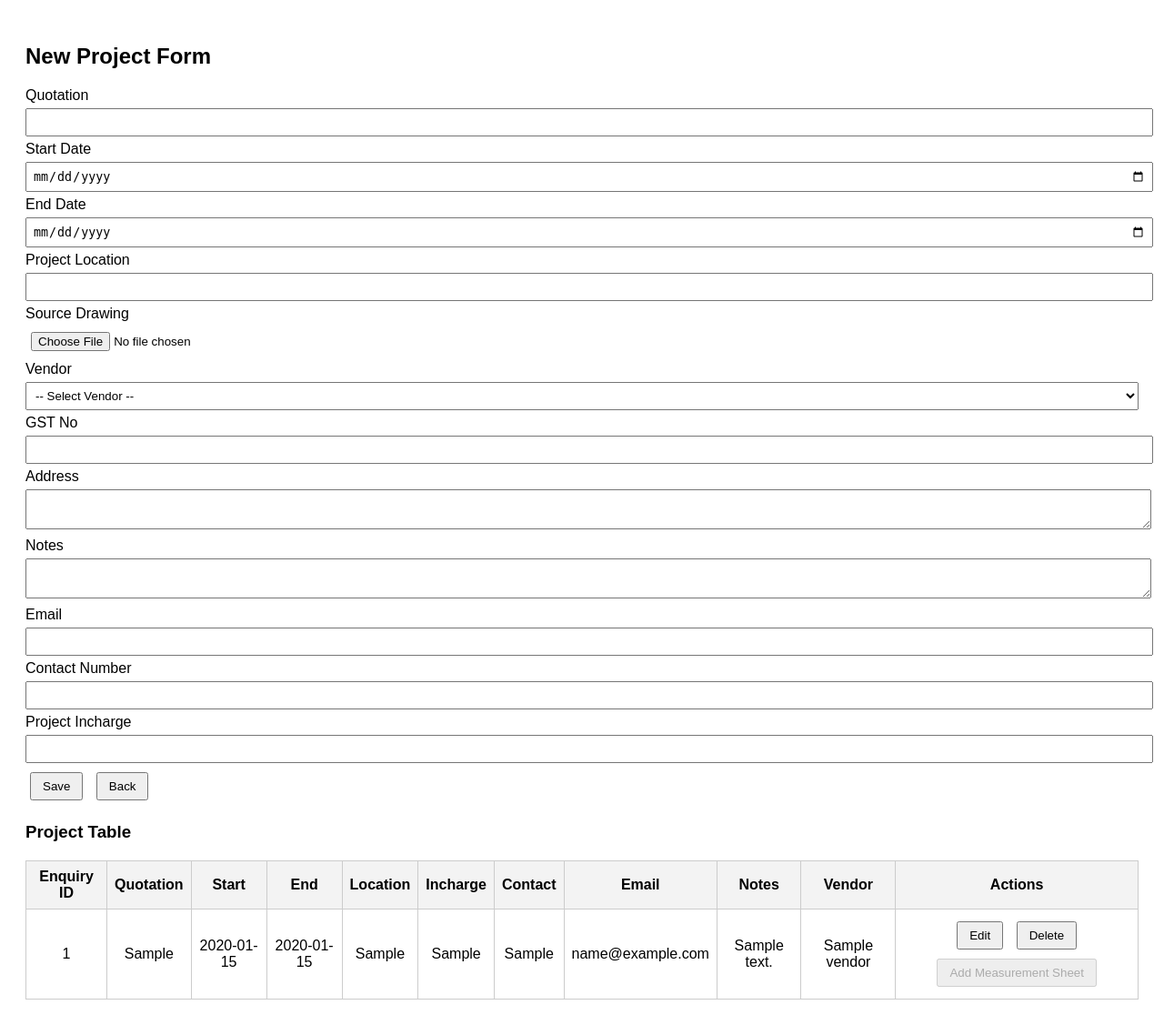
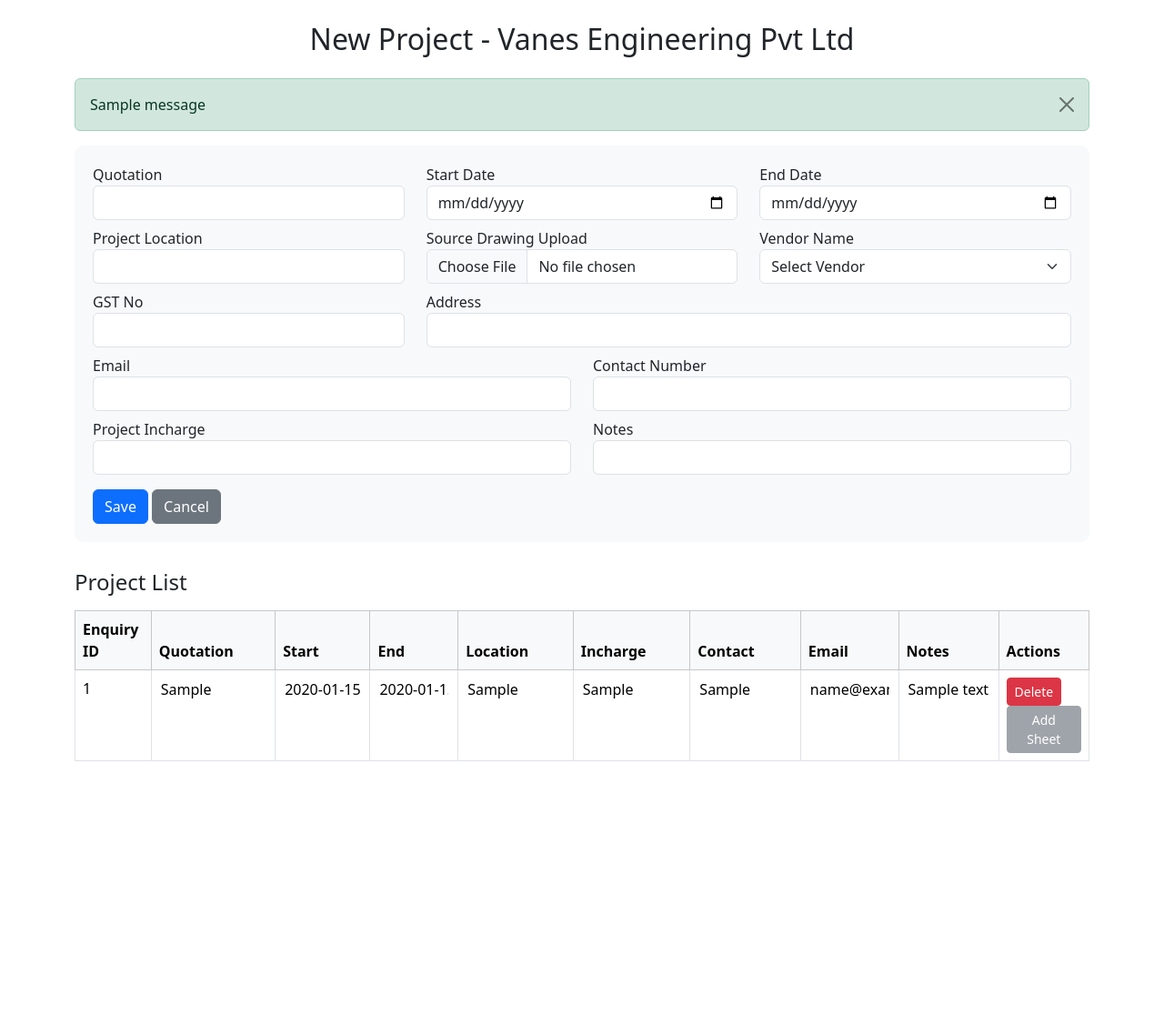
Before and after one commit to dudetech-web/Vanesengineering.com, a Flask app: page /new_project in a window 1280 px wide. Shown: the whole page at 91% size. After the commit the page ends 837 px from the top, so only its background shows below. Run offline with Flask 3, Linux system fonts and the light colour scheme; tables that the repository leaves empty hold one stand-in row (values such as "Sample post"); one stand-in notice (Sample message) is shown.

Commit message:
Update new_project.html

```diff
--- a/templates/new_project.html
+++ b/templates/new_project.html
@@ -1,66 +1,129 @@
 <!DOCTYPE html>
-<html>
+<html lang="en">
 <head>
-    <title>New Project</title>
+    <meta charset="UTF-8">
+    <title>New Project - Vanes Engineering Pvt Ltd</title>
+    <link rel="stylesheet" href="https://cdn.jsdelivr.net/npm/bootstrap@5.3.3/dist/css/bootstrap.min.css">
+    <script src="https://cdn.jsdelivr.net/npm/bootstrap@5.3.3/dist/js/bootstrap.bundle.min.js"></script>
+    <script src="https://cdn.jsdelivr.net/npm/axios/dist/axios.min.js"></script>
     <style>
-        body { font-family: Arial; padding: 20px; }
-        input, select, textarea { width: 100%; margin: 5px 0; padding: 6px; }
-        button { padding: 6px 12px; margin: 5px; }
-        table { width: 100%; border-collapse: collapse; margin-top: 20px; }
-        th, td { border: 1px solid #ccc; padding: 8px; text-align: center; }
-        th { background-color: #f3f3f3; }
+        .form-section {
+            background-color: #f8f9fa;
+            padding: 20px;
+            border-radius: 10px;
+            margin-bottom: 30px;
+        }
+        td input {
+            width: 100%;
+            border: none;
+            background: transparent;
+        }
+        td input:focus {
+            outline: none;
+            background: #eef;
+        }
     </style>
 </head>
-<body>
-    <h2>New Project Form</h2>
-    <form method="POST" enctype="multipart/form-data">
+<body class="container py-4">
+
+    <h2 class="mb-4 text-center">New Project - Vanes Engineering Pvt Ltd</h2>
+
+    {% with messages = get_flashed_messages(with_categories=true) %}
+        {% if messages %}
+            {% for category, message in messages %}
+                <div class="alert alert-{{ category }} alert-dismissible fade show" role="alert">
+                    {{ message }}
+                    <button type="button" class="btn-close" data-bs-dismiss="alert"></button>
+                </div>
+            {% endfor %}
+        {% endif %}
+    {% endwith %}
+
+    <div class="form-section">
+        <form action="{{ url_for('new_project') }}" method="POST" enctype="multipart/form-data">
+            <div class="row mb-2">
+                <div class="col-md-4">
                     <label>Quotation</label>
-        <input type="text" name="quotation" required>
+                    <input type="text" name="quotation" class="form-control" required>
+                </div>
+                <div class="col-md-4">
+                    <label>Start Date</label>
+                    <input type="date" name="start_date" class="form-control" required>
+                </div>
+                <div class="col-md-4">
+                    <label>End Date</label>
+                    <input type="date" name="end_date" class="form-control" required>
+                </div>
+            </div>
 
-        <label>Start Date</label>
-        <input type="date" name="start_date" required>
-
-        <label>End Date</label>
-        <input type="date" name="end_date" required>
-
+            <div class="row mb-2">
+                <div class="col-md-4">
                     <label>Project Location</label>
-        <input type="text" name="location">
-
-        <label>Source Drawing</label>
-        <input type="file" name="drawing">
-
-        <label>Vendor</label>
-        <select name="vendor_id" id="vendorSelect" required onchange="fillVendorDetails()">
-            <option value="">-- Select Vendor --</option>
-            {% for v in vendors %}
-            <option value="{{ v.id }}" data-gst="{{ v.gst }}" data-address="{{ v.address }}">{{ v.name }}</option>
+                    <input type="text" name="location" class="form-control" required>
+                </div>
+                <div class="col-md-4">
+                    <label>Source Drawing Upload</label>
+                    <input type="file" name="drawing" class="form-control">
+                </div>
+                <div class="col-md-4">
+                    <label>Vendor Name</label>
+                    <select name="vendor_id" id="vendor_id" class="form-select" required onchange="autofillVendor()">
+                        <option value="">Select Vendor</option>
+                        {% for vendor in vendors %}
+                            <option value="{{ vendor.id }}"
+                                    data-gst="{{ vendor.gst }}"
+                                    data-address="{{ vendor.address }}">
+                                {{ vendor.name }}
+                            </option>
                         {% endfor %}
                     </select>
+                </div>
+            </div>
 
+            <div class="row mb-2">
+                <div class="col-md-4">
                     <label>GST No</label>
-        <input type="text" name="gst_no" id="gstField" readonly>
+                    <input type="text" name="gst_no" id="gst_no" class="form-control" readonly>
+                </div>
+                <div class="col-md-8">
+                    <label>Address</label>
+                    <input type="text" name="address" id="address" class="form-control" readonly>
+                </div>
+            </div>
 
-        <label>Address</label>
-        <textarea name="address" id="addressField" readonly></textarea>
+            <div class="row mb-2">
+                <div class="col-md-6">
+                    <label>Email</label>
+                    <input type="email" name="email" class="form-control">
+                </div>
+                <div class="col-md-6">
+                    <label>Contact Number</label>
+                    <input type="text" name="contact" class="form-control">
+                </div>
+            </div>
 
+            <div class="row mb-2">
+                <div class="col-md-6">
+                    <label>Project Incharge</label>
+                    <input type="text" name="incharge" class="form-control">
+                </div>
+                <div class="col-md-6">
                     <label>Notes</label>
-        <textarea name="notes"></textarea>
+                    <input type="text" name="notes" class="form-control">
+                </div>
+            </div>
 
-        <label>Email</label>
-        <input type="email" name="email">
+            <div class="mt-3">
+                <button class="btn btn-primary">Save</button>
+                <a href="{{ url_for('dashboard') }}" class="btn btn-secondary">Cancel</a>
+            </div>
+        </form>
+    </div>
 
-        <label>Contact Number</label>
-        <input type="text" name="contact">
+    <h4 class="mb-3">Project List</h4>
 
-        <label>Project Incharge</label>
-        <input type="text" name="incharge">
-
-        <button type="submit">Save</button>
-        <a href="/dashboard"><button type="button">Back</button></a>
-    </form>
-
-    <h3>Project Table</h3>
-    <table>
+    <table class="table table-bordered table-hover">
+        <thead class="table-light">
             <tr>
                 <th>Enquiry ID</th>
                 <th>Quotation</th>
@@ -71,80 +134,62 @@
                 <th>Contact</th>
                 <th>Email</th>
                 <th>Notes</th>
-            <th>Vendor</th>
                 <th>Actions</th>
             </tr>
-        {% for proj in projects %}
-        <tr>
-            <td>{{ proj.enquiry_id }}</td>
-            <td contenteditable="true">{{ proj.quotation }}</td>
-            <td contenteditable="true">{{ proj.start_date }}</td>
-            <td contenteditable="true">{{ proj.end_date }}</td>
-            <td contenteditable="true">{{ proj.location }}</td>
-            <td contenteditable="true">{{ proj.incharge }}</td>
-            <td contenteditable="true">{{ proj.contact }}</td>
-            <td contenteditable="true">{{ proj.email }}</td>
-            <td contenteditable="true">{{ proj.notes }}</td>
-            <td>{{ proj.vendor.name }}</td>
+        </thead>
+        <tbody>
+            {% for project in projects %}
+            <tr data-id="{{ project.id }}">
+                <td>{{ project.enquiry_id }}</td>
+                <td><input value="{{ project.quotation }}" class="edit" data-field="quotation"></td>
+                <td><input value="{{ project.start_date }}" class="edit" data-field="start_date"></td>
+                <td><input value="{{ project.end_date }}" class="edit" data-field="end_date"></td>
+                <td><input value="{{ project.location }}" class="edit" data-field="location"></td>
+                <td><input value="{{ project.incharge }}" class="edit" data-field="incharge"></td>
+                <td><input value="{{ project.contact }}" class="edit" data-field="contact"></td>
+                <td><input value="{{ project.email }}" class="edit" data-field="email"></td>
+                <td><input value="{{ project.notes }}" class="edit" data-field="notes"></td>
                 <td>
-                <button onclick="enableEdit(this)">Edit</button>
-                <button onclick="saveEdit(this, {{ proj.id }})" style="display:none;">Save</button>
-                <button onclick="confirmDelete('{{ url_for('delete_project', project_id=proj.id) }}')">Delete</button>
-                <button disabled>Add Measurement Sheet</button>
+                    <button class="btn btn-sm btn-danger" onclick="confirmDelete({{ project.id }})">Delete</button>
+                    <button class="btn btn-sm btn-secondary" disabled>Add Sheet</button>
                 </td>
             </tr>
             {% endfor %}
+        </tbody>
     </table>
 
     <script>
-    function fillVendorDetails() {
-        const sel = document.getElementById('vendorSelect');
-        const gst = sel.options[sel.selectedIndex].getAttribute('data-gst');
-        const addr = sel.options[sel.selectedIndex].getAttribute('data-address');
-        document.getElementById('gstField').value = gst;
-        document.getElementById('addressField').value = addr;
+        function autofillVendor() {
+            const vendor = document.getElementById("vendor_id");
+            const selected = vendor.options[vendor.selectedIndex];
+            document.getElementById("gst_no").value = selected.dataset.gst || '';
+            document.getElementById("address").value = selected.dataset.address || '';
         }
 
-    function confirmDelete(url) {
-        if (confirm('Are you sure you want to delete this project?')) {
-            window.location.href = url;
+        // Inline Editing
+        document.querySelectorAll('.edit').forEach(input => {
+            input.addEventListener('change', async function () {
+                const tr = this.closest('tr');
+                const id = tr.dataset.id;
+                const fields = tr.querySelectorAll('.edit');
+                const data = {};
+                fields.forEach(f => {
+                    data[f.dataset.field] = f.value;
+                });
+                try {
+                    await axios.post(`/update_project/${id}`, data);
+                } catch (err) {
+                    alert('Error saving changes.');
+                }
+            });
+        });
+
+        function confirmDelete(id) {
+            if (confirm("Are you sure to delete this project?")) {
+                window.location.href = "/delete_project/" + id;
             }
         }
+    </script>
 
-    function enableEdit(btn) {
-        const row = btn.closest('tr');
-        row.querySelectorAll('[contenteditable]').forEach(td => td.contentEditable = 'true');
-        btn.style.display = 'none';
-        btn.nextElementSibling.style.display = 'inline-block';
-    }
-
-    function saveEdit(btn, id) {
-        const row = btn.closest('tr');
-        const cells = row.querySelectorAll('[contenteditable]');
-        const data = {
-            quotation: cells[0].innerText.trim(),
-            start_date: cells[1].innerText.trim(),
-            end_date: cells[2].innerText.trim(),
-            location: cells[3].innerText.trim(),
-            incharge: cells[4].innerText.trim(),
-            contact: cells[5].innerText.trim(),
-            email: cells[6].innerText.trim(),
-            notes: cells[7].innerText.trim()
-        };
-
-        fetch(`/update_project/${id}`, {
-            method: 'POST',
-            headers: { 'Content-Type': 'application/json' },
-            body: JSON.stringify(data)
-        }).then(res => {
-            if (res.ok) alert('Saved!');
-            else alert('Error!');
-        });
-
-        row.querySelectorAll('[contenteditable]').forEach(td => td.contentEditable = 'false');
-        btn.style.display = 'none';
-        btn.previousElementSibling.style.display = 'inline-block';
-    }
-    </script>
 </body>
 </html>
```
Lines whose indentation alone changed are shown as unchanged.
